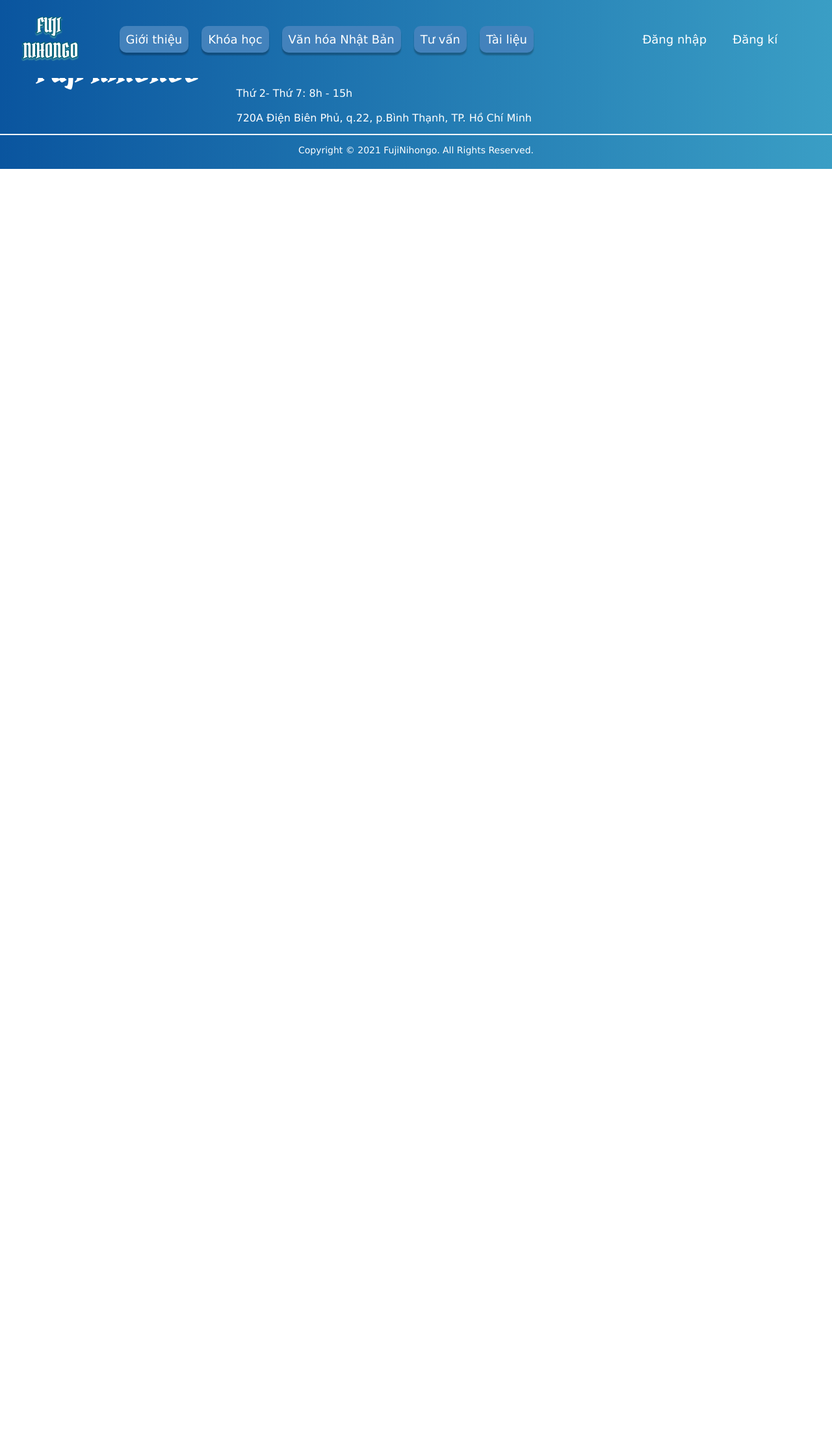
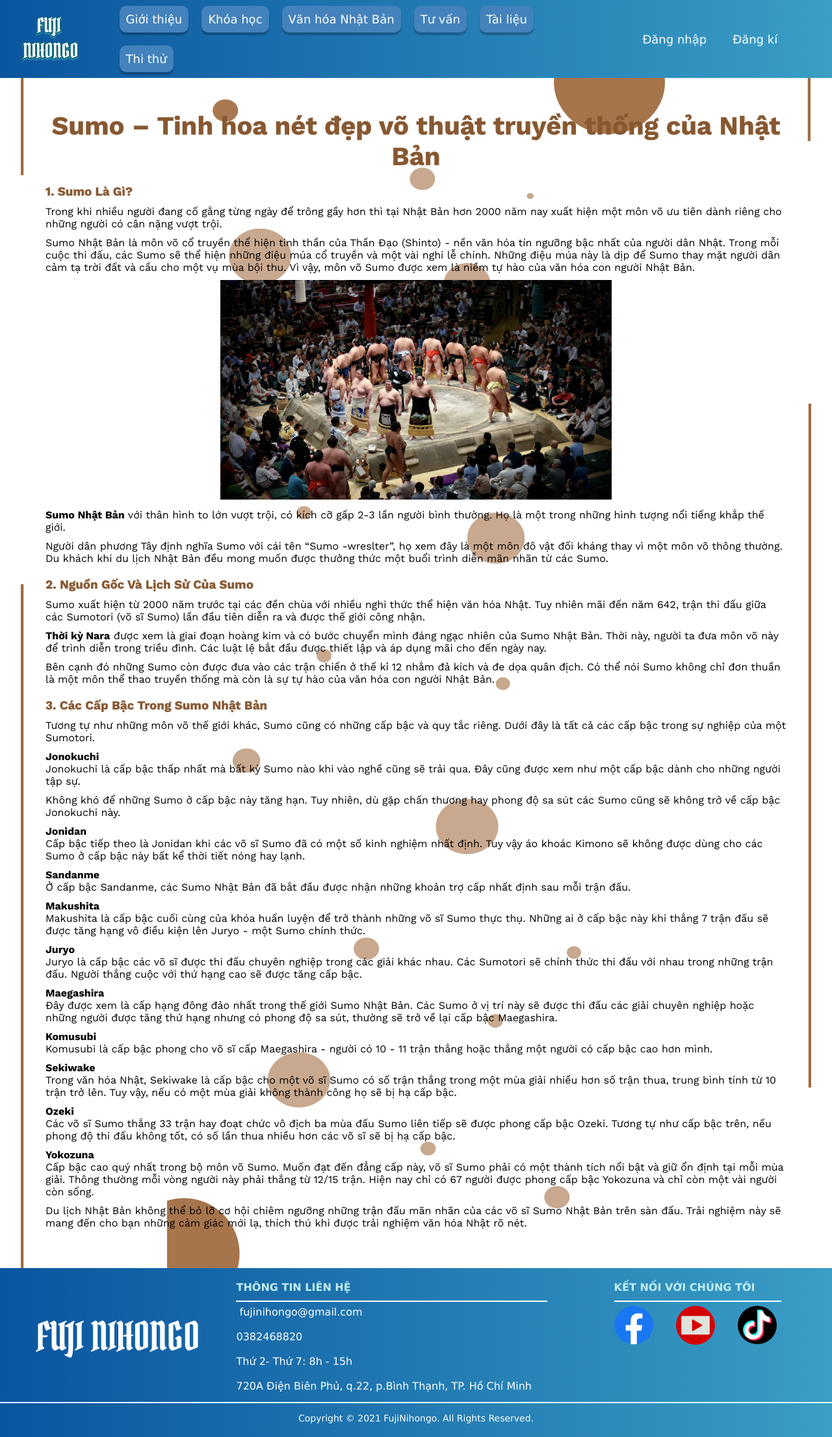
Before and after one commit to Tan-Binh/CNPM, a PHP site: page /web/sumo.html in a window 1280 px wide. Shown: the whole page at 65% size. Before the commit the page ends 260 px from the top, so only its background shows below. Run offline with PHP 8.4, Linux system fonts and the light colour scheme.

Commit message:
Thêm trang sumo

```diff
--- /dev/null
+++ b/css/sumo.css
@@ -0,0 +1,35 @@
+* {
+    margin: 0;
+    padding: 0;
+}
+@font-face {
+    font-family: WorkSans;
+    src: url(../fonts/WorkSans.ttf);
+}
+html {
+    font-family: WorkSans;
+}
+#sumo {
+    margin-top: 120px;
+    padding: 50px 70px;
+    background: url(../images/van_hoa/linesumo.png) bottom center /95% no-repeat ,url(../images/van_hoa/nensumo.png) center /contain no-repeat;
+}
+#sumo h1 {
+    margin-bottom: 20px;
+    color: #875831;
+    text-align: center;
+    font-size: 40px;
+    -webkit-text-stroke-width: 0.3px;
+}
+#sumo h3 {
+    margin: 20px 0 10px 0;
+    color: #875831;
+    font-size: px;
+    -webkit-text-stroke-width: 0.3px;
+}
+#sumo p {
+    margin: 10px 0;
+}
+#sumo .image {
+    text-align: center;
+}
--- a/css/vanHoaNhatBan.css
+++ b/css/vanHoaNhatBan.css
@@ -11,7 +11,6 @@ html {
 }
 #van_hoa_nhat_ban {
     margin-top: 120px;
-    /* height: 1000px; */
     background: url(../images/van_hoa/line.png) bottom center /95% no-repeat ,url(../images/van_hoa/nenVanHoa.png) center /contain no-repeat;
 }
 .van_hoa_container {
@@ -25,6 +24,7 @@ html {
     border-left: 5px solid #318FB5;
     color: #318FB5;
     font-size: 35px;
+    font-weight: bold;
     -webkit-text-stroke-width: 0.3px;
 }
 .van_hoa_content {
--- a/web/sumo.html
+++ b/web/sumo.html
@@ -6,6 +6,7 @@
     <meta name="viewport" content="width=device-width, initial-scale=1.0">
     <link rel="stylesheet" href="../css/header.css">
     <link rel="stylesheet" href="../css/footer.css">
+    <link rel="stylesheet" href="../css/sumo.css">
     <link rel="icon" href="../images/title/titleLogo.png" type="image/x-icon" />
 
     <title>Sumo</title>
@@ -19,9 +20,10 @@
             <ul>
                 <li><a href="#">Giới thiệu</a></li>
                 <li><a href="#">Khóa học</a></li>
-                <li><a href="#">Văn hóa Nhật Bản</a></li>
+                <li><a href="../web/vanHoaNhatBan.html">Văn hóa Nhật Bản</a></li>
                 <li><a href="#">Tư vấn</a></li>
                 <li><a href="#">Tài liệu</a></li>
+                <li><a href="#">Thi thử</a></li>
             </ul>
         </nav>
         <nav class="login">
@@ -31,6 +33,103 @@
             </ul>
         </nav>
     </header>
+
+    <section id="sumo">
+        <h1>
+            Sumo – Tinh hoa nét đẹp võ thuật truyền thống của Nhật Bản
+        </h1>
+
+        <h3>
+            1. Sumo Là Gì?
+        </h3>
+        <p>
+            Trong khi nhiều người đang cố gắng từng ngày để trông gầy hơn thì tại Nhật Bản hơn 2000 năm nay xuất hiện một môn võ ưu tiên dành riêng cho những người có cân nặng vượt trội.
+        </p>
+        <p>
+            Sumo Nhật Bản là môn võ cổ truyền thể hiện tinh thần của Thần Đạo (Shinto) - nền văn hóa tín ngưỡng bậc nhất của người dân Nhật. Trong mỗi cuộc thi đấu, các Sumo sẽ thể hiện những điệu múa cổ truyền và một vài nghi lễ chính. Những điệu múa này là dịp để Sumo thay mặt người dân cảm tạ trời đất và cầu cho một vụ mùa bội thu. Vì vậy, môn võ Sumo được xem là niềm tự hào của văn hóa con người Nhật Bản.
+        </p>
+        <p class="image">
+            <img src="../images/van_hoa/sumo2.png" alt="">
+        </p>
+        <p>
+            <strong>Sumo Nhật Bản</strong> với thân hình to lớn vượt trội, có kích cỡ gấp 2-3 lần người bình thường. Họ là một trong những hình tượng nổi tiếng khắp thế giới.
+        </p>
+        <p>
+            Người dân phương Tây định nghĩa Sumo với cái tên “Sumo -wreslter”, họ xem đây là một môn đô vật đối kháng thay vì một môn võ thông thường. Du khách khi du lịch Nhật Bản đều mong muốn được thưởng thức một buổi trình diễn mãn nhãn từ các Sumo.
+        </p>
+
+        <h3>2. Nguồn Gốc Và Lịch Sử Của Sumo</h3>
+        <p>
+            Sumo xuất hiện từ 2000 năm trước tại các đền chùa với nhiều nghi thức thể hiện văn hóa Nhật. Tuy nhiên mãi đến năm 642, trận thi đấu giữa các Sumotori (võ sĩ Sumo) lần đầu tiên diễn ra và được thế giới công nhận.
+        </p>
+        <p>
+            <strong>Thời kỳ Nara</strong> được xem là giai đoạn hoàng kim và có bước chuyển mình đáng ngạc nhiên của Sumo Nhật Bản. Thời này, người ta đưa môn võ này để trình diễn trong triều đình. Các luật lệ bắt đầu được thiết lập và áp dụng mãi cho đến ngày nay.
+        </p>
+        <p>
+            Bên cạnh đó những Sumo còn được đưa vào các trận chiến ở thế kỉ 12 nhằm đả kích và đe dọa quân địch. Có thể nói Sumo không chỉ đơn thuần là một môn thể thao truyền thống mà còn là sự tự hào của văn hóa con người Nhật Bản.
+        </p>
+
+        <h3>3. Các Cấp Bậc Trong Sumo Nhật Bản</h3>
+        <p>
+            Tương tự như những môn võ thế giới khác, Sumo cũng có những cấp bậc và quy tắc riêng. Dưới đây là tất cả các cấp bậc trong sự nghiệp của một Sumotori.
+        </p>
+        <p>
+            <strong>Jonokuchi</strong>
+            <br>
+            Jonokuchi là cấp bậc thấp nhất mà bất kỳ Sumo nào khi vào nghề cũng sẽ trải qua. Đây cũng được xem như một cấp bậc dành cho những người tập sự.
+        </p>
+        <p>
+            Không khó để những Sumo ở cấp bậc này tăng hạn. Tuy nhiên, dù gặp chấn thương hay phong độ sa sút các Sumo cũng sẽ không trở về cấp bậc Jonokuchi này.
+        </p>
+        <p>
+            <strong>Jonidan</strong>
+            <br>
+            Cấp bậc tiếp theo là Jonidan khi các võ sĩ Sumo đã có một số kinh nghiệm nhất định. Tuy vậy áo khoác Kimono sẽ không được dùng cho các Sumo ở cấp bậc này bất kể thời tiết nóng hay lạnh.
+        </p>
+        <p>
+            <strong>Sandanme</strong>
+            <br>
+            Ở cấp bậc Sandanme, các Sumo Nhật Bản đã bắt đầu được nhận những khoản trợ cấp nhất định sau mỗi trận đấu.
+        </p>
+        <p>
+            <strong>Makushita</strong>
+            <br>
+            Makushita là cấp bậc cuối cùng của khóa huấn luyện để trở thành những võ sĩ Sumo thực thụ. Những ai ở cấp bậc này khi thắng 7 trận đấu sẽ được tăng hạng vô điều kiện lên Juryo - một Sumo chính thức.
+        </p>
+        <p>
+            <strong>Juryo</strong>
+            <br>
+            Juryo là cấp bậc các võ sĩ được thi đấu chuyên nghiệp trong các giải khác nhau. Các Sumotori sẽ chính thức thi đấu với nhau trong những trận đấu. Người thắng cuộc với thứ hạng cao sẽ được tăng cấp bậc.
+        </p>
+        <p>
+            <strong>Maegashira</strong>
+            <br>
+            Đây được xem là cấp hạng đông đảo nhất trong thế giới Sumo Nhật Bản. Các Sumo ở vị trí này sẽ được thi đấu các giải chuyên nghiệp hoặc những người được tăng thứ hạng nhưng có phong độ sa sút, thường sẽ trở về lại cấp bậc Maegashira.
+        </p>
+        <p>
+            <strong>Komusubi</strong>
+            <br>
+            Komusubi là cấp bậc phong cho võ sĩ cấp Maegashira - người có 10 - 11 trận thắng hoặc thắng một người có cấp bậc cao hơn mình.
+        </p>
+        <p>
+            <strong>Sekiwake</strong>
+            <br>
+            Trong văn hóa Nhật, Sekiwake là cấp bậc cho một võ sĩ Sumo có số trận thắng trong một mùa giải nhiều hơn số trận thua, trung bình tính từ 10 trận trở lên. Tuy vậy, nếu có một mùa giải không thành công họ sẽ bị hạ cấp bậc.
+        </p>
+        <p>
+            <strong>Ozeki</strong>
+            <br>
+            Các võ sĩ Sumo thắng 33 trận hay đoạt chức vô địch ba mùa đấu Sumo liên tiếp sẽ được phong cấp bậc Ozeki. Tương tự như cấp bậc trên, nếu phong độ thi đấu không tốt, có số lần thua nhiều hơn các võ sĩ sẽ bị hạ cấp bậc.
+        </p>
+        <p>
+            <strong>Yokozuna</strong>
+            <br>
+            Cấp bậc cao quý nhất trong bộ môn võ Sumo. Muốn đạt đến đẳng cấp này, võ sĩ Sumo phải có một thành tích nổi bật và giữ ổn định tại mỗi mùa giải. Thông thường mỗi vòng người này phải thắng từ 12/15 trận. Hiện nay chỉ có 67 người được phong cấp bậc Yokozuna và chỉ còn một vài người còn sống.
+        </p>
+        <p>
+            Du lịch Nhật Bản không thể bỏ lỡ cơ hội chiêm ngưỡng những trận đấu mãn nhãn của các võ sĩ Sumo Nhật Bản trên sàn đấu. Trải nghiệm này sẽ mang đến cho bạn những cảm giác mới lạ, thích thú khi được trải nghiệm văn hóa Nhật rõ nét.
+        </p>
+    </section>
 
     <footer>
         <div class="logo_footer">
--- a/web/vanHoaNhatBan.html
+++ b/web/vanHoaNhatBan.html
@@ -20,7 +20,7 @@
             <ul>
                 <li><a href="#">Giới thiệu</a></li>
                 <li><a href="#">Khóa học</a></li>
-                <li><a href="#">Văn hóa Nhật Bản</a></li>
+                <li><a href="../web/vanHoaNhatBan.html">Văn hóa Nhật Bản</a></li>
                 <li><a href="#">Tư vấn</a></li>
                 <li><a href="#">Tài liệu</a></li>
                 <li><a href="#">Thi thử</a></li>
@@ -58,7 +58,7 @@
                 </div>
                 <div class="van_hoa_element">
                     <img src="../images/van_hoa/sumo.png" alt="">
-                    <h3 class="sumo_color">Đấu Sumoo</h3>
+                    <h3 class="sumo_color">Đấu Sumo</h3>
                     <p class="time">05/11/2021</p>
                     <p class="mo_ta">
                         Sumo Nhật Bản là môn võ cổ truyền thể hiện tinh thần của Thần Đạo (Shinto) - nền văn hóa tín ngưỡng bậc nhất của người dân Nhật. Trong mỗi cuộc thi đấu, các Sumo sẽ thể hiện những điệu múa cổ truyền và một vài nghi lễ chính ...
```
Also changed, not shown: images/van_hoa/linesumo.png (added), images/van_hoa/nensumo.png (added), images/van_hoa/sumo2.png (added).
